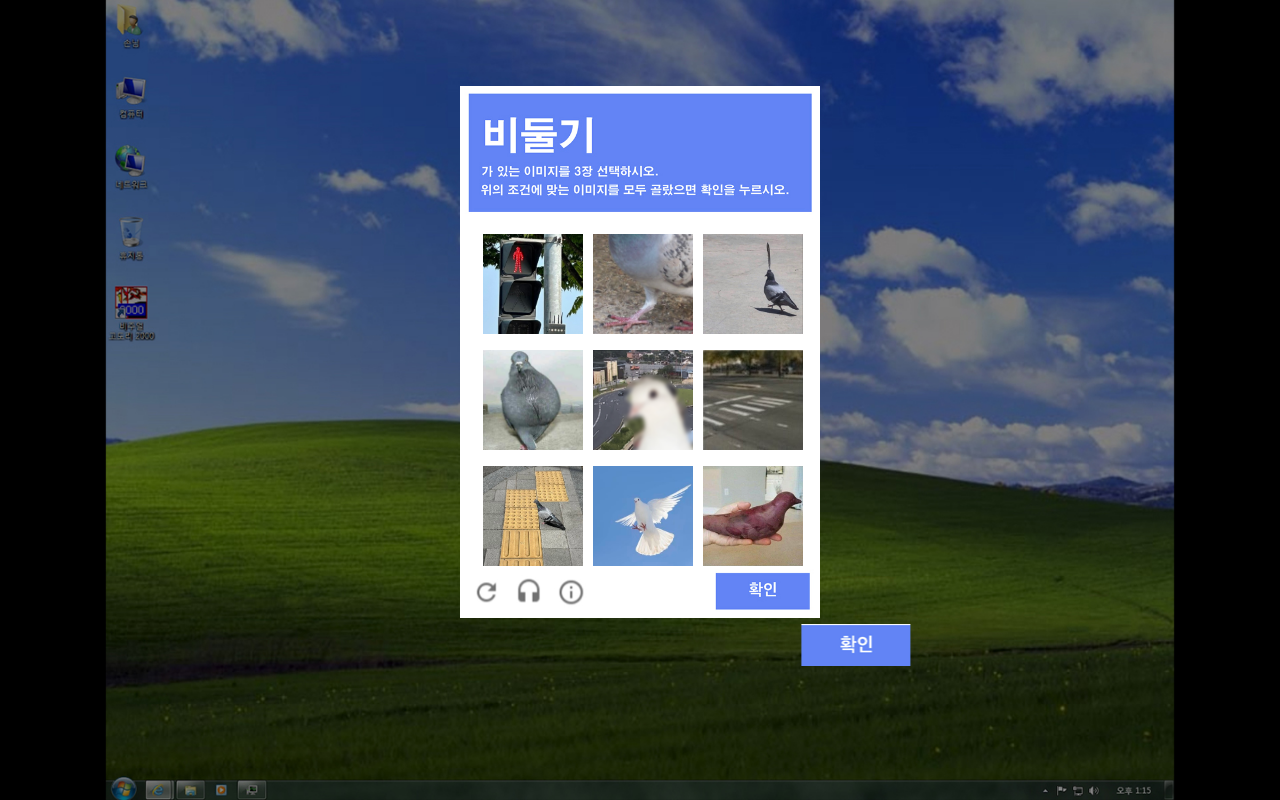
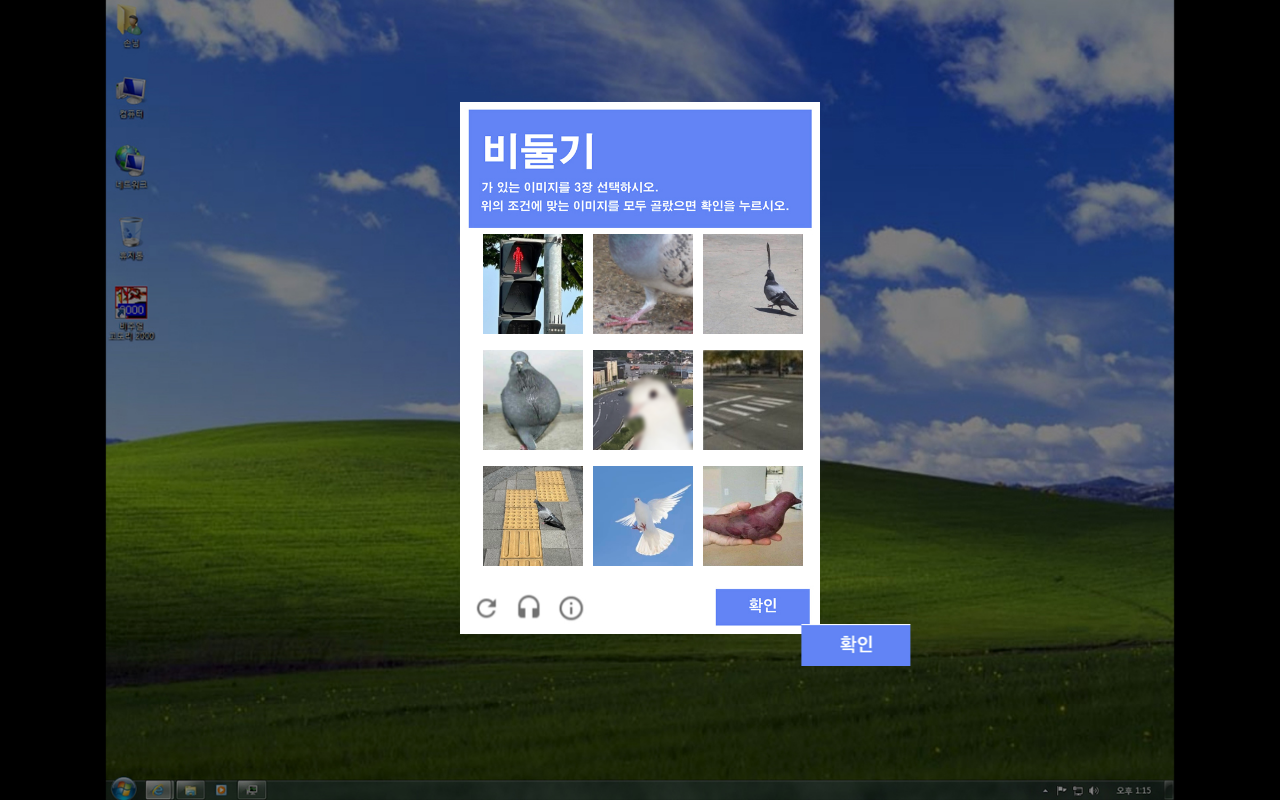
Before and after one commit to mimisuuuuuuu/today2, a plain HTML site: page index.html in a window 1280 px wide. Drawn offline with Linux system fonts and the light colour scheme.

Commit message:
Update index.html

```diff
--- a/index.html
+++ b/index.html
@@ -63,7 +63,7 @@
             width: 360px;
             height: 532px;
             position: absolute;
-            top: 44%;
+            top: 46%;
             left: 50%;
             transform: translate(-50%, -50%);
             cursor: pointer;
```
